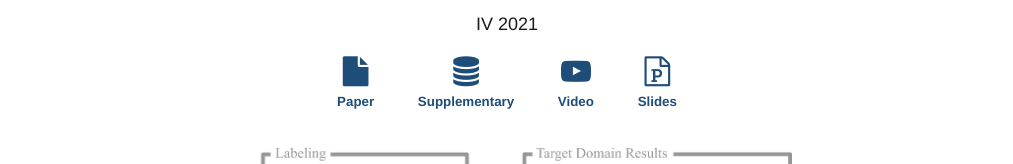
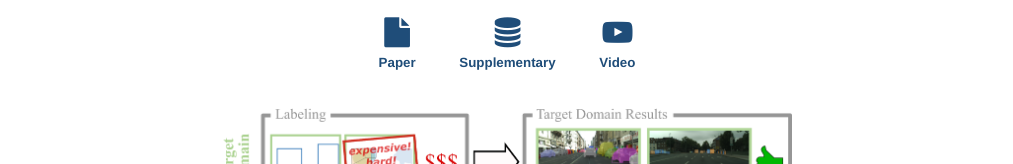
Before and after one commit to lasnik/wsda, a plain HTML site: page index.html in a window 1280 px wide. Shown: the part 321-485 px from the top of the page, without its empty margins (133-1146 px from the left). Drawn offline with nearby package versions, Linux system fonts and the light colour scheme; some icons are missing.

Commit message:
make camera ready

```diff
--- a/index.html
+++ b/index.html
@@ -17,7 +17,6 @@
     <body>
         <div class="section">
             <h1 class="project-title">
-                !!! PAGE UNDER CONSTRUCTION !!! <br />
                 Learning Cascaded Detection Tasks with <br />
                 Weakly-Supervised Domain Adaptation
             </h1>
@@ -48,7 +47,6 @@
             </div>
 
             <div class="project-icons">
-                <!-- TODO: add relevant links -->
                 <a href="http://www.cvlibs.net/publications/Hanselmann2021IV.pdf">
                     <i class="fa fa-file"></i> <br/>
                     Paper
@@ -61,9 +59,6 @@
                     <i class="fa fa-youtube-play"></i> <br/>
                     Video
                 </a>
-                <a href="">
-                    <i class="fa fa-file-powerpoint-o"></i> <br/>
-                    Slides
                 </a>
                 </a>
                 <!-- TODO: add blog
```
